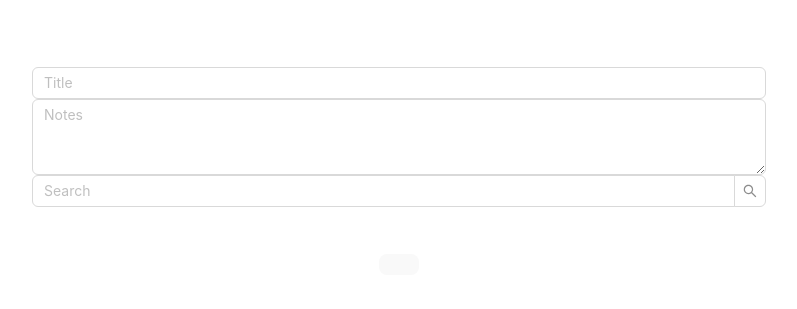
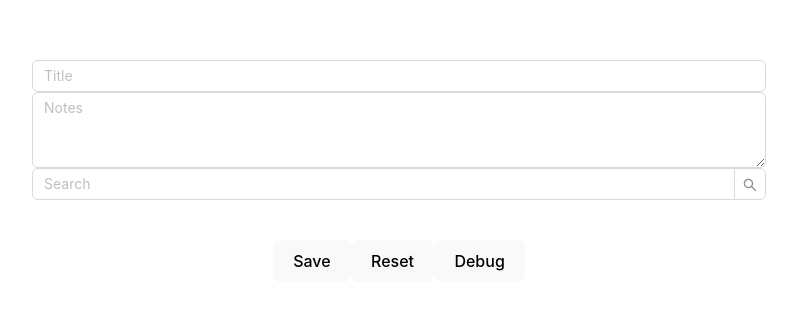
Before and after one commit to matiasronny13/web-collector, a React (Vite) app: page / in a window 1280 px wide. Shown: the part 113-422 px from the top of the page, without its empty margins (241-1038 px from the left). Built offline with nearby package versions, Linux system fonts and the light colour scheme; no server answers.

Commit message:
save button

```diff
--- a/src/App.tsx
+++ b/src/App.tsx
@@ -6,25 +6,17 @@ import Search from 'antd/es/input/Search';
 import TextArea from 'antd/es/input/TextArea';
 
 class SiteInfo {
+  id?:string | undefined;
   url?: string | undefined;
   title?: string | undefined;
   note?: string | undefined;
-  tags: number[];
-
-  constructor() {
-    this.tags = [];
-  }
+  tags?: number[] | undefined;
 }
 
 class DataState {
-  tagDataNodes: DataNode[];
-  siteInfo: SiteInfo;
+  tagDataNodes?: DataNode[];
+  siteInfo?: SiteInfo;
   error?: string | undefined;
-
-  constructor() {
-    this.tagDataNodes = [];
-    this.siteInfo = new SiteInfo();
-  }
 }
 
 function App() {
@@ -51,17 +43,28 @@ function App() {
     {
       messageApi.open({type: 'error', content: response.error, duration: 7})
     }
-    if(!response.siteInfo)
-    {
-      response.siteInfo = new SiteInfo();
-    }
     setDataState(() => response);
     setCheckedKeys(() => response.siteInfo.tags);
   }
 
   useEffect(() => {
+    fetchData(); //.catch(console.error); TODO: need to handle error?
+  }, []);
+
+  const onResetDataState = () => {
     fetchData().catch(console.error);
-  }, []);
+  };
+
+  const onSaveChanges = () => {
+    const asyncSaveChanges = async() => {
+      await chrome.runtime.sendMessage({command: "save-site-info", siteInfo: dataState.siteInfo});
+    }
+    asyncSaveChanges();
+  };
+
+  const onTextChange = (event:KeyboardEvent<HTMLInputElement>) => {
+
+  }
 
   const onExpand = (expandedKeysValue: React.Key[]) => {
     console.log('onExpand', expandedKeysValue);
@@ -76,7 +79,7 @@ function App() {
     setCheckedKeys(checkedKeysValue);
 
     const temp = {...dataState};
-    temp.siteInfo.tags = checkedKeysValue as number[];
+    temp.siteInfo!.tags = checkedKeysValue as number[];
     setDataState(temp);
   };
 
@@ -88,6 +91,7 @@ function App() {
   return (
     <>
       {contextHolder}
+      <div>{dataState?.siteInfo?.url}</div>
       <Input placeholder="Title" value={dataState?.siteInfo?.title} />
       <TextArea rows={3} placeholder="Notes" maxLength={200} value={dataState?.siteInfo?.note} />
       <Search style={{ marginBottom: 8 }} placeholder="Search" />
@@ -104,10 +108,11 @@ function App() {
         height={300}
       />
       <div className="card">
-        <button onClick={() => setCount(() => JSON.stringify(dataState))}>
-          {count}
-        </button>
+        <button onClick={onSaveChanges}>Save</button>
+        <button onClick={onResetDataState}>Reset</button>
+        <button onClick={() => setCount(() => JSON.stringify(dataState))}>Debug</button>
       </div>
+      <div>{count}</div>
     </>
   )
 }
```
Also changed, not shown: public/background.js (+13 -1 lines).
